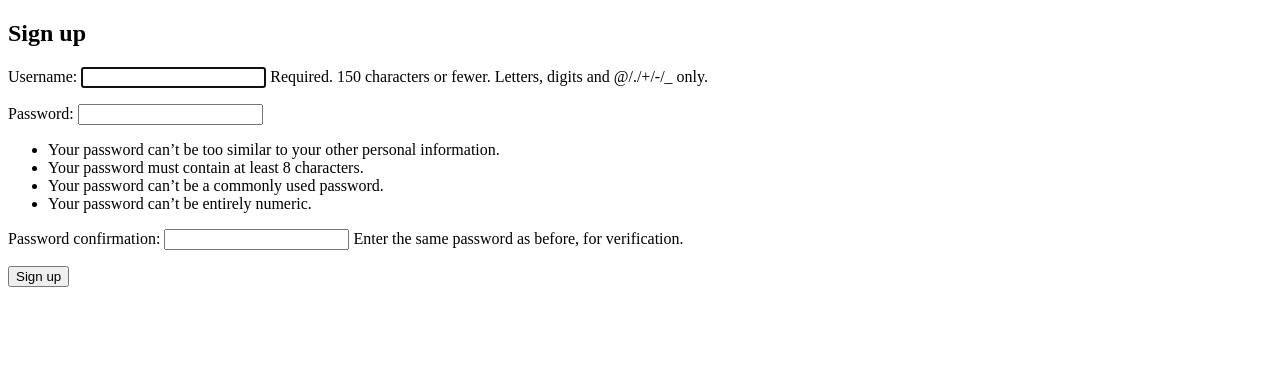
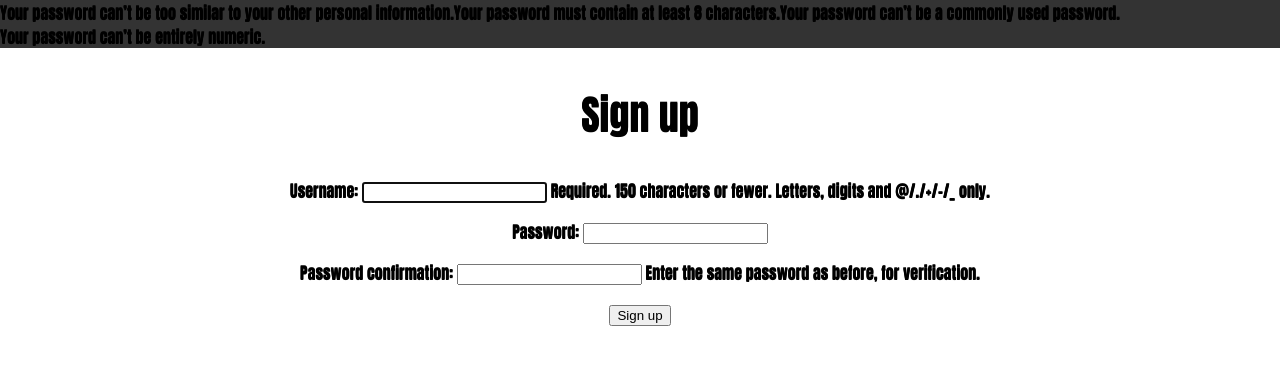
Before and after one commit to CalebKussmaul/getablockjob, a Django app: page /signup/ in a window 1280 px wide. Shown: the top 365 px of the page. Run offline with Django 3.2, Linux system fonts and the light colour scheme.

Commit message:
starting shit

```diff
--- a/templates/signup.html
+++ b/templates/signup.html
@@ -1,6 +1,9 @@
 {% extends 'base.html' %}
+{% load static %}
+{%  block title %} Title yo {%  endblock %}
+{% block content %}
 
-{% block content %}
+<link rel="stylesheet" href="{% static 'base-style.css' %}">
   <h2>Sign up</h2>
   <form method="post">
     {% csrf_token %}
--- a/webapp/static/base-style.css
+++ b/webapp/static/base-style.css
@@ -0,0 +1,78 @@
+
+body{
+  background-size: 100%;
+  background-color: #FFFFFF;
+  color: #000000;
+  font-family: impact;
+  font-size: 100%;
+  text-align: center;
+  padding-top: 4%;
+  margin: 0;
+  text-shadow: 0px 1px #000000;
+}
+header{
+  color: #000000;
+  font-family: impact;
+  font-size: 100px;
+}
+h3{
+  color: #000000;
+  font-family: impact;
+  font-size: 90px;
+}
+h2{
+  font-size: 40px;
+  text-align: center;
+}
+h4{
+  font-size: 40px;
+  text-align: center;
+  margin-top: auto;
+}
+ul {
+    list-style-type: none;
+    margin: 0;
+    padding: 0;
+    overflow: hidden;
+    background-color: #333;
+    position: fixed;
+    top: 0;
+    width: 100%;
+}
+
+li {
+    float: left;
+}
+
+li a {
+    display: block;
+    color: white;
+    text-align: center;
+    padding: 14px 16px;
+    text-decoration: none;
+}
+
+li a:hover:not(.active) {
+    background-color: #111;
+}
+.active {
+    background-color: #707070;
+}
+table, th, td {
+    align-text: center;
+    border: 1px solid black;
+    font-family: impact;
+    font-size: 20px;
+    text-align: center;
+    font-weight: normal;
+    letter-spacing: 1px;
+    margin: 0;
+}
+table{
+  margin-left: 36%;
+}
+myDiv{
+  text-align: center;
+
+
+}
```
